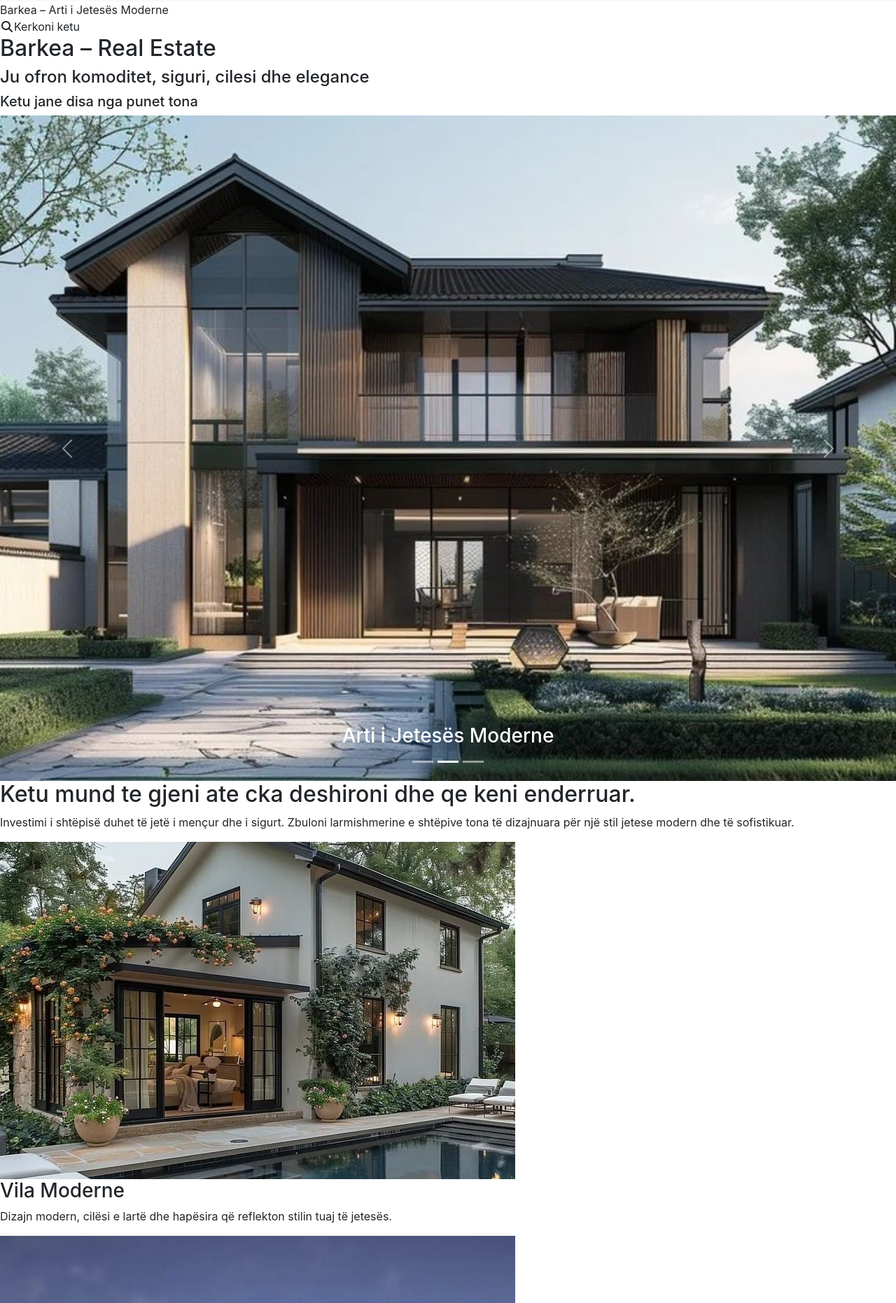
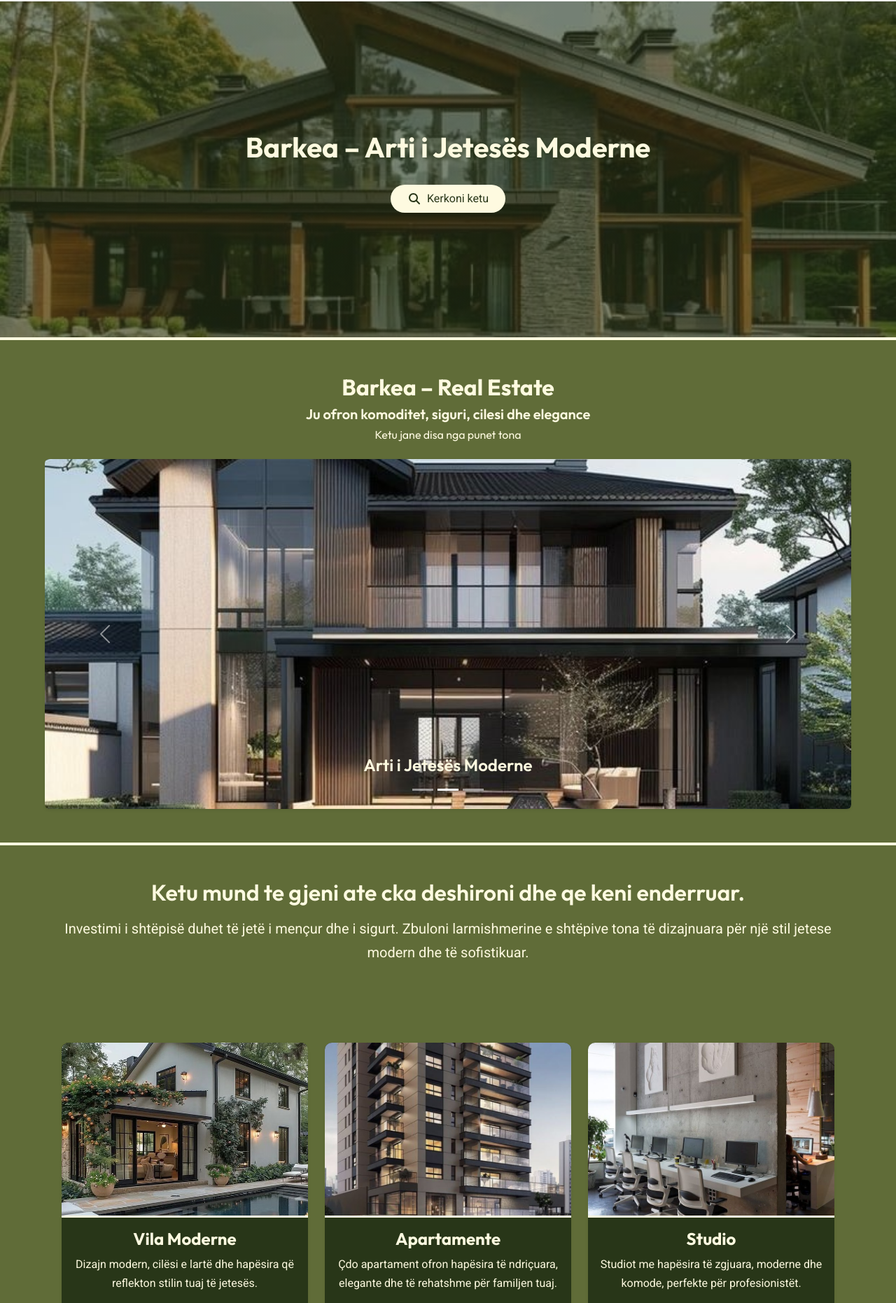
Before and after one commit to AmbraLino/Barkea, a React (Create React App) app in the folder frontend/: page / in a window 1280 px wide. Shown: the part 539-2401 px from the top of the page at 70% size. Built offline with nearby package versions, Linux system fonts and the light colour scheme.

Commit message:
Stylized current components of Home

```diff
--- a/frontend/src/MainPages/Home.css
+++ b/frontend/src/MainPages/Home.css
@@ -0,0 +1,92 @@
+@import url("https://fonts.googleapis.com/css2?family=Outfit:wght@400;600;700&family=Roboto:wght@300;400;500&display=swap");
+
+.home-container {
+  background-color: #606c38;
+  color: #fefae0;
+  font-family: "Roboto", sans-serif;
+  overflow-x: hidden;
+}
+
+.home-h {
+  color: #fefae0;
+  font-family: "Outfit", sans-serif;
+}
+
+.home-p {
+  color: #fefae0;
+  font-family: "Roboto", sans-serif;
+  line-height: 1.7;
+}
+
+.home-top {
+  background: linear-gradient(rgba(40, 54, 24, 0.6), rgba(40, 54, 24, 0.6)),
+    url("../Images/home3.jpg") center/cover no-repeat;
+  color: #fefae0;
+  height: 60vh;
+}
+
+.home-top-text {
+  font-family: "Outfit", sans-serif;
+  text-shadow: 2px 2px 6px rgba(40, 54, 24, 0.8);
+}
+
+.home-top-filter {
+  background-color: #fefae0;
+  color: #283618;
+  transition: all 0.3s ease;
+  cursor: pointer;
+}
+.home-top-filter:hover {
+  background-color: #dda15e;
+  color: #fefae0;
+  transform: scale(1.05);
+}
+
+.home-advertisement {
+  background-color: #606c38;
+  border-top: 4px solid #fefae0;
+  border-bottom: 4px solid #fefae0;
+}
+
+.home-carousel-container {
+  width: 90%;
+}
+.home-carousel-img {
+  height: 500px;
+  object-fit: cover;
+}
+.home-carousel-caption {
+  /* background-color: #283618; */
+  border-radius: 10px;
+}
+
+.home-section3-text {
+  background-color: #606c38;
+}
+
+.home-section4 {
+  background-color: #606c38;
+}
+
+.home-house-type {
+  background-color: #283618;
+  border-radius: 10px;
+  overflow: hidden;
+  transition: transform 0.3s ease, box-shadow 0.3s ease;
+  color: #fefae0;
+}
+.home-house-type:hover {
+  transform: translateY(-8px);
+  box-shadow: 0 8px 25px rgba(0, 0, 0, 0.3);
+}
+.home-img {
+  height: 250px;
+  object-fit: cover;
+  border-bottom: 3px solid #fefae0;
+}
+
+@media (max-width: 768px) {
+  .home-carousel-img {
+    height: 300px;
+  }
+}
--- a/frontend/src/MainPages/Home.jsx
+++ b/frontend/src/MainPages/Home.jsx
@@ -1,4 +1,4 @@
-import React, { useState, useEffect, useContext } from "react";
+import React, { useState } from "react";
 import { faMagnifyingGlass } from "@fortawesome/free-solid-svg-icons";
 import { FontAwesomeIcon } from "@fortawesome/react-fontawesome";
 import Carousel from "react-bootstrap/Carousel";
@@ -7,98 +7,107 @@ import home22 from "../Images/home22.jpg";
 import home3 from "../Images/home3.jpg";
 import apt1 from "../Images/apt1.jpg";
 import studio1 from "../Images/studio1.jpg";
+import "./Home.css";
 
 const Home = () => {
   const [searchFilter, setSearchFilter] = useState("");
 
-  // const filterHome= home.filter(house => house.name.toLowercase().includes(searchFilter.toLowerCase()));
   return (
-    <>
-      {/* seksioni i pare posht navbarit me filter  */}
-      <div className="top">
-        <div className="top-text"> Barkea – Arti i Jetesës Moderne</div>
-        <div className="top-filter">
-          {" "}
-          <FontAwesomeIcon icon={faMagnifyingGlass} />
-          <span>Kerkoni ketu</span>
+    <div className="home-container">
+      <div className="home-top d-flex flex-column justify-content-center align-items-center text-center py-5">
+        <div className="home-top-text fs-1 fw-bold mb-4">
+          Barkea – Arti i Jetesës Moderne
+        </div>
+        <div className="home-top-filter d-inline-flex align-items-center px-4 py-2 rounded-pill">
+          <FontAwesomeIcon icon={faMagnifyingGlass} className="me-2 home-icon" />
+          <span className="home-filter-text">Kerkoni ketu</span>
         </div>
       </div>
 
-      {/* seksioni i dyte me carousel */}
-      <div className="advertisemet">
-        <div className="text-adv">
-          <h2>Barkea – Real Estate</h2>
-          <h4>Ju ofron komoditet, siguri, cilesi dhe elegance</h4>
-          <h5>Ketu jane disa nga punet tona</h5>
+      <div className="home-advertisement text-center py-5">
+        <div className="home-text-adv mb-4">
+          <h2 className="home-h fw-bold fs-2">Barkea – Real Estate</h2>
+          <h4 className="home-h fw-semibold fs-5">
+            Ju ofron komoditet, siguri, cilesi dhe elegance
+          </h4>
+          <h5 className="home-h fs-6">Ketu jane disa nga punet tona</h5>
         </div>
 
-        <div className="carousel-container">
-          <Carousel>
+        <div className="home-carousel-container mx-auto shadow-sm rounded overflow-hidden">
+          <Carousel fade interval={3000}>
             <Carousel.Item>
-              <img className="d-block w-100" src={home1} alt="First slide" />
+              <img className="d-block w-100 home-carousel-img" src={home1} alt="First slide" />
               <Carousel.Caption>
-                <h3>Arti i Jetesës Moderne</h3>
+                <h3 className="home-h fw-semibold fs-4 home-carousel-caption">
+                  Arti i Jetesës Moderne
+                </h3>
               </Carousel.Caption>
             </Carousel.Item>
             <Carousel.Item>
-              <img className="d-block w-100" src={home22} alt="First slide" />
+              <img className="d-block w-100 home-carousel-img" src={home22} alt="Second slide" />
               <Carousel.Caption>
-                <h3>Arti i Jetesës Moderne</h3>
+                <h3 className="home-h fw-semibold fs-4 home-carousel-caption">
+                  Arti i Jetesës Moderne
+                </h3>
               </Carousel.Caption>
             </Carousel.Item>
             <Carousel.Item>
-              <img className="d-block w-100" src={home3} alt="First slide" />
+              <img className="d-block w-100 home-carousel-img" src={home3} alt="Third slide" />
               <Carousel.Caption>
-                <h3>Arti i Jetesës Moderne</h3>
+                <h3 className="home-h fw-semibold fs-4 home-carousel-caption">
+                  Arti i Jetesës Moderne
+                </h3>
               </Carousel.Caption>
             </Carousel.Item>
           </Carousel>
         </div>
       </div>
 
-      {/* seksioni i trete + i katert*/}
-
-      <div className="section3-text">
-        <h2>Ketu mund te gjeni ate cka deshironi dhe qe keni enderruar. </h2>
-        <p>
+      <div className="home-section3-text text-center container py-5">
+        <h2 className="home-h fw-semibold fs-2 mb-3">
+          Ketu mund te gjeni ate cka deshironi dhe qe keni enderruar.
+        </h2>
+        <p className="home-p fs-5">
           Investimi i shtëpisë duhet të jetë i mençur dhe i sigurt. Zbuloni
           larmishmerine e shtëpive tona të dizajnuara për një stil jetese modern
-          dhe të sofistikuar.{" "}
+          dhe të sofistikuar.
         </p>
       </div>
 
-      <div className="section4">
-        <div className="house-type">
-          <img src={home1} alt="House Type 1" />
-          <h3>Vila Moderne</h3>
-          <p>
-            Dizajn modern, cilësi e lartë dhe hapësira që reflekton stilin tuaj
-            të jetesës.
-          </p>
+      <div className="home-section4 container py-5 d-flex flex-wrap justify-content-center gap-4">
+        <div className="home-house-type card border-0 shadow-sm text-center" style={{ width: "22rem" }}>
+          <img src={home1} alt="House Type 1" className="card-img-top home-img" />
+          <div className="card-body">
+            <h3 className="home-h fw-bold fs-4">Vila Moderne</h3>
+            <p className="home-p fs-6">
+              Dizajn modern, cilësi e lartë dhe hapësira që reflekton stilin tuaj të jetesës.
+            </p>
+          </div>
         </div>
 
-        <div className="house-type">
-          <img src={apt1} alt="House Type 1" />
-          <h3>Apartamente</h3>
-          <p>
-            Çdo apartament ofron hapësira të ndriçuara, elegante dhe të
-            rehatshme për familjen tuaj
-          </p>
+        <div className="home-house-type card border-0 shadow-sm text-center" style={{ width: "22rem" }}>
+          <img src={apt1} alt="House Type 2" className="card-img-top home-img" />
+          <div className="card-body">
+            <h3 className="home-h fw-bold fs-4">Apartamente</h3>
+            <p className="home-p fs-6">
+              Çdo apartament ofron hapësira të ndriçuara, elegante dhe të rehatshme për familjen tuaj.
+            </p>
+          </div>
         </div>
 
-        <div className="house-type">
-          <img src={studio1} alt="House Type 1" />
-          <h3>Studio</h3>
-          <p>
-            Studiot me hapësira të zgjuara, moderne dhe komode, perfekte për
-            profesionistët
-          </p>
+        <div className="home-house-type card border-0 shadow-sm text-center" style={{ width: "22rem" }}>
+          <img src={studio1} alt="House Type 3" className="card-img-top home-img" />
+          <div className="card-body">
+            <h3 className="home-h fw-bold fs-4">Studio</h3>
+            <p className="home-p fs-6">
+              Studiot me hapësira të zgjuara, moderne dhe komode, perfekte për profesionistët.
+            </p>
+          </div>
         </div>
       </div>
 
-      {/* seksioni i peste last one*/}
-      <div className="section5"></div>
-    </>
+      <div className="home-section5"></div>
+    </div>
   );
 };
 
```
